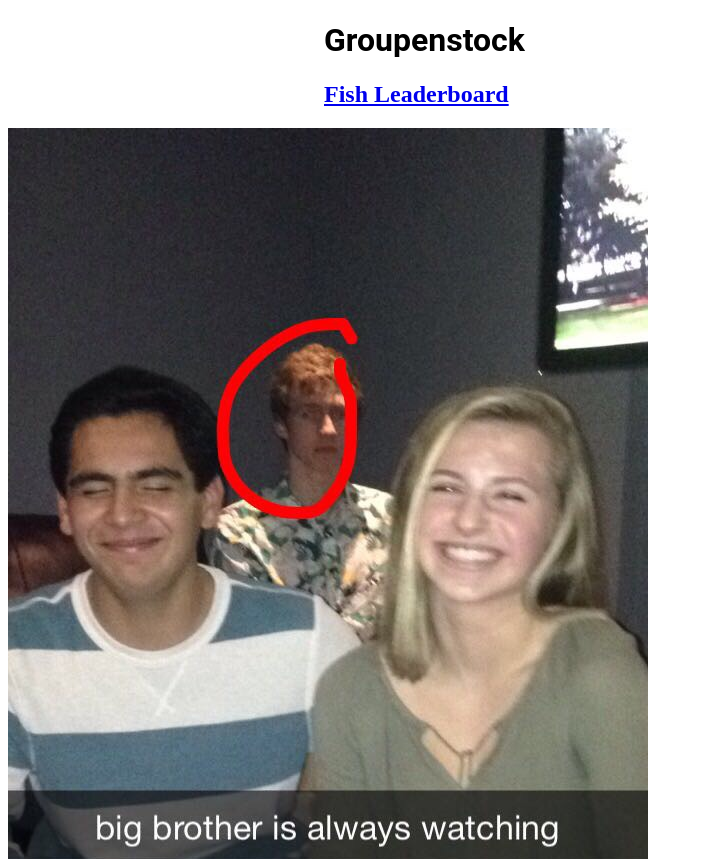
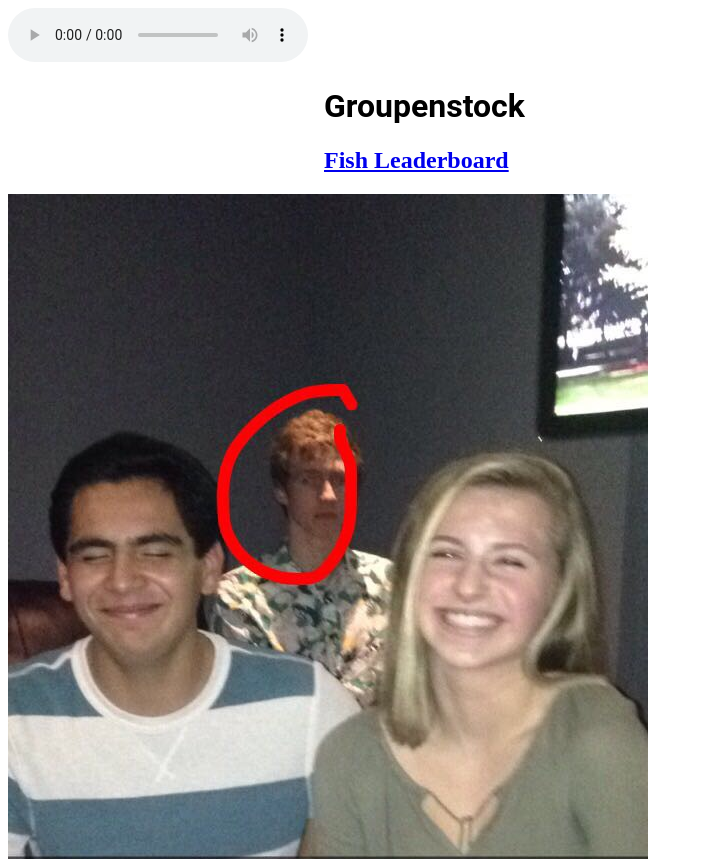
Before and after one commit to TXWHITE/TXWHITE.github.io, a plain HTML site: page index.html in a window 1280 px wide. Shown: the top 859 px of the page, without its empty margins (0-703 px from the left). Drawn offline with Linux system fonts and the light colour scheme.

Commit message:
controller

```diff
--- a/index.html
+++ b/index.html
@@ -13,7 +13,7 @@
 
 <body>
   <iframe src="silence.mp3" allow="autoplay" id="audio" style="display: none"></iframe>
-  <audio id="player" autoplay loop>
+  <audio id="player" controls autoplay loop>
     <source src="weliketoparty.mp3" type="audio/mp3">
   </audio>
 <div>
```
